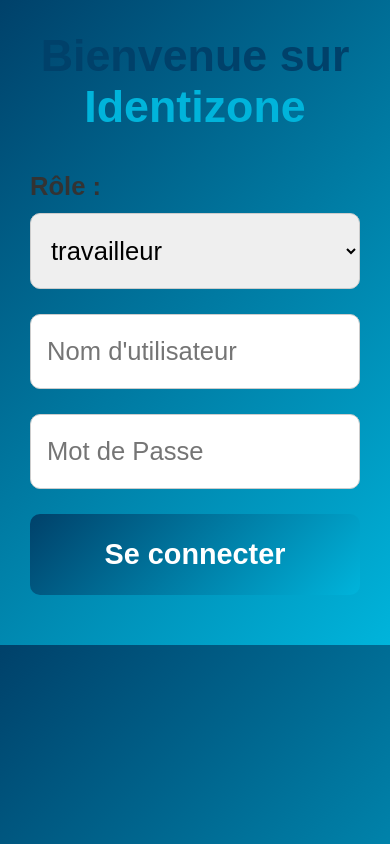
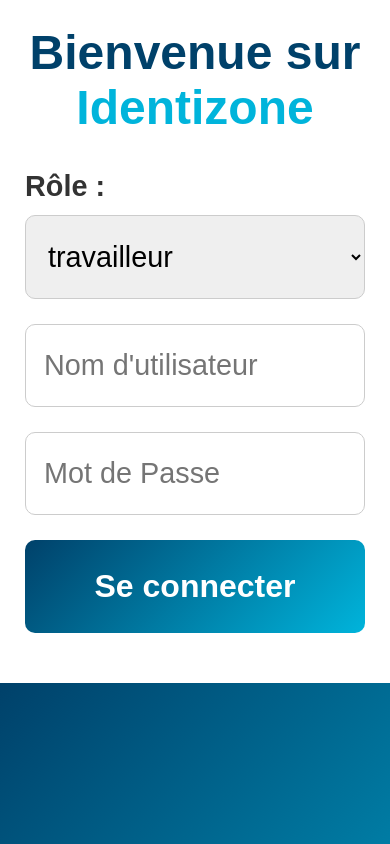
Before and after one commit to methy-tec/identizone-main-tra, a website: page public/login.html in a window 390 px wide. Drawn offline with Linux system fonts and the light colour scheme.

Commit message:
Update style.css

```diff
--- a/public/style.css
+++ b/public/style.css
@@ -1,3 +1,4 @@
+/* ===== GLOBAL ===== */
 * {
   margin: 0;
   padding: 0;
@@ -49,27 +50,30 @@
   justify-content: center;
   align-items: center;
   width: 100%;
+  height: 100%;
 }
 
 /* ===== LOGIN CARD ===== */
 .login-container {
-    width: 100%;   /* occupe tout l'écran */
-    max-width: 400px; /* limite sur grands écrans */
-    height: 100%;  /* occupe toute la hauteur */
-    padding: 25px;
-    border-radius: 0;
-    display: flex;
-    flex-direction: column;
-    justify-content: center;
-    box-shadow: none;
+  background: #fff;
+  width: 90%;
+  max-width: 400px;
+  min-width: 300px;
+  padding: 40px 30px;
+  border-radius: 20px;
+  box-shadow: 0 10px 25px rgba(0,0,0,0.2);
+  display: flex;
+  flex-direction: column;
+  justify-content: center;
+  animation: fadeIn 0.6s ease;
 }
-
 
 @keyframes fadeIn {
   from { opacity: 0; transform: translateY(-20px); }
   to { opacity: 1; transform: translateY(0); }
 }
 
+/* ===== TITLE ===== */
 h2 {
   text-align: center;
   color: #00416a;
@@ -101,8 +105,8 @@
   border: 1.8px solid #ccc;
   border-radius: 10px;
   outline: none;
+  font-size: 1.1rem;
   transition: all 0.3s ease;
-  font-size: 1.1rem;
 }
 
 .input-box input:focus,
@@ -139,12 +143,51 @@
   color: #e53935;
 }
 
-/* ===== MOBILE RESPONSIVE (Android / petits écrans) ===== */
-/* ===== MOBILE RESPONSIVE (Android / petits écrans) ===== */
-/* ===== MOBILE FULLSCREEN (Android) ===== */
+/* ===== RESPONSIVE MOBILE & TABLET ===== */
+@media (max-width: 1080px) {
 
-/* ===== FULLSCREEN POUR ÉCRANS ENTRE 700px ET 800px ===== */
+  .login-container {
+    width: 95%;
+    max-width: 400px;
+    min-width: 320px;
+    padding: 35px 25px;
+  }
+
+  h2 {
+    font-size: 2.2rem;
+    margin-bottom: 30px;
+  }
+
+  .input-box label {
+    font-size: 1.2rem;
+  }
+
+  .input-box input,
+  .input-box select {
+    font-size: 1.4rem;
+    padding: 20px 15px;
+  }
+
+  button {
+    font-size: 1.6rem;
+    padding: 22px 0;
+  }
+
+  #message {
+    font-size: 1.3rem;
+    margin-top: 22px;
+  }
+
+  #loader .spinner {
+    width: 70px;
+    height: 70px;
+    border-width: 8px;
+  }
+}
+
+/* ===== PETITS ÉCRANS (Android 600px à 800px) ===== */
 @media (max-width: 800px) {
+
   body, .container {
     width: 100%;
     height: 100%;
@@ -160,6 +203,7 @@
     height: 100%;
     padding: 30px;
     border-radius: 0;
+    box-shadow: none;
     display: flex;
     flex-direction: column;
     justify-content: center;
@@ -167,7 +211,6 @@
 
   h2 {
     font-size: 2.8rem;
-    text-align: center;
     margin-bottom: 40px;
   }
 
@@ -176,7 +219,8 @@
     margin-bottom: 12px;
   }
 
-  .input-box input, .input-box select {
+  .input-box input,
+  .input-box select {
     font-size: 1.6rem;
     padding: 22px 16px;
     border-radius: 10px;
@@ -195,6 +239,49 @@
   #loader .spinner {
     width: 80px;
     height: 80px;
-    border-width: 8px;
+    border-width: 10px;
   }
 }
+
+/* ===== TRÈS PETITS ÉCRANS (Android < 600px) ===== */
+@media (max-width: 600px) {
+
+  .login-container {
+    width: 100%;
+    height: 100%;
+    padding: 25px;
+    border-radius: 0;
+    box-shadow: none;
+  }
+
+  h2 {
+    font-size: 3rem;
+    margin-bottom: 35px;
+  }
+
+  .input-box label {
+    font-size: 1.8rem;
+  }
+
+  .input-box input,
+  .input-box select {
+    font-size: 1.8rem;
+    padding: 24px 18px;
+  }
+
+  button {
+    font-size: 2rem;
+    padding: 28px 0;
+  }
+
+  #message {
+    font-size: 1.6rem;
+    margin-top: 25px;
+  }
+
+  #loader .spinner {
+    width: 90px;
+    height: 90px;
+    border-width: 10px;
+  }
+}
```
